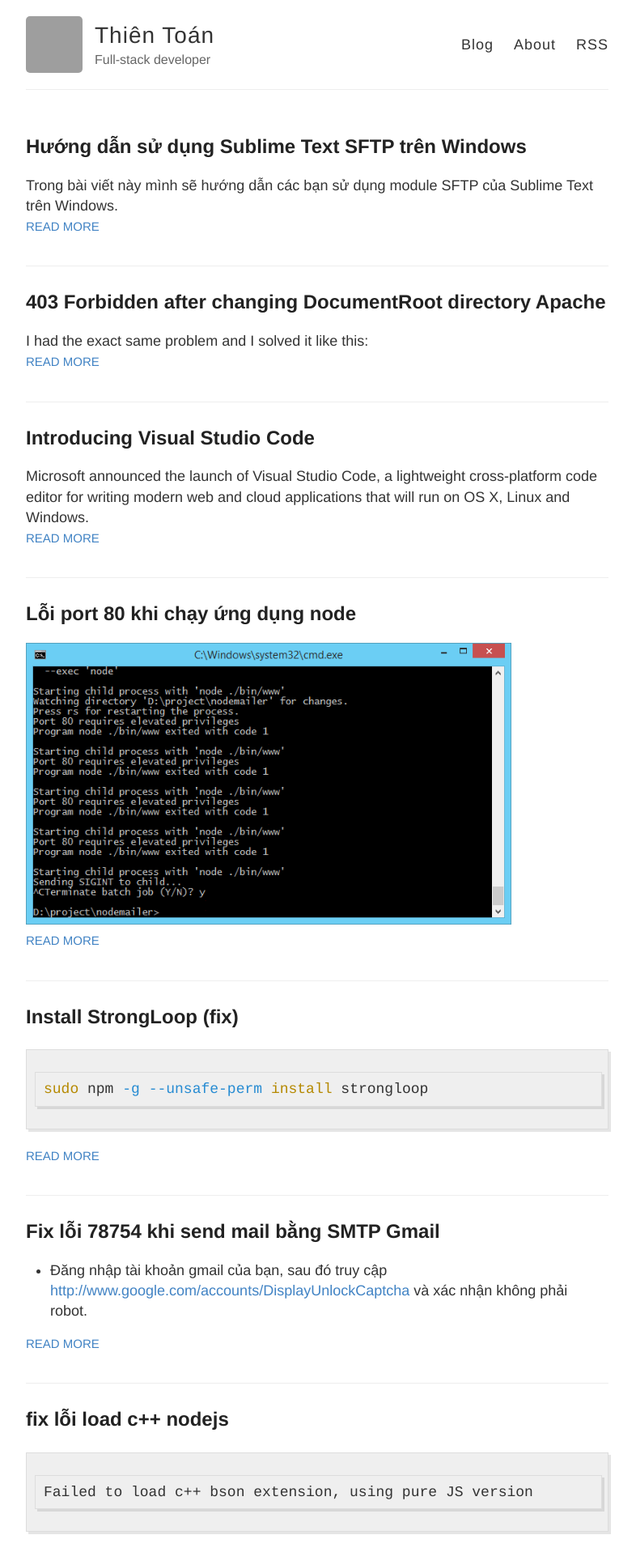
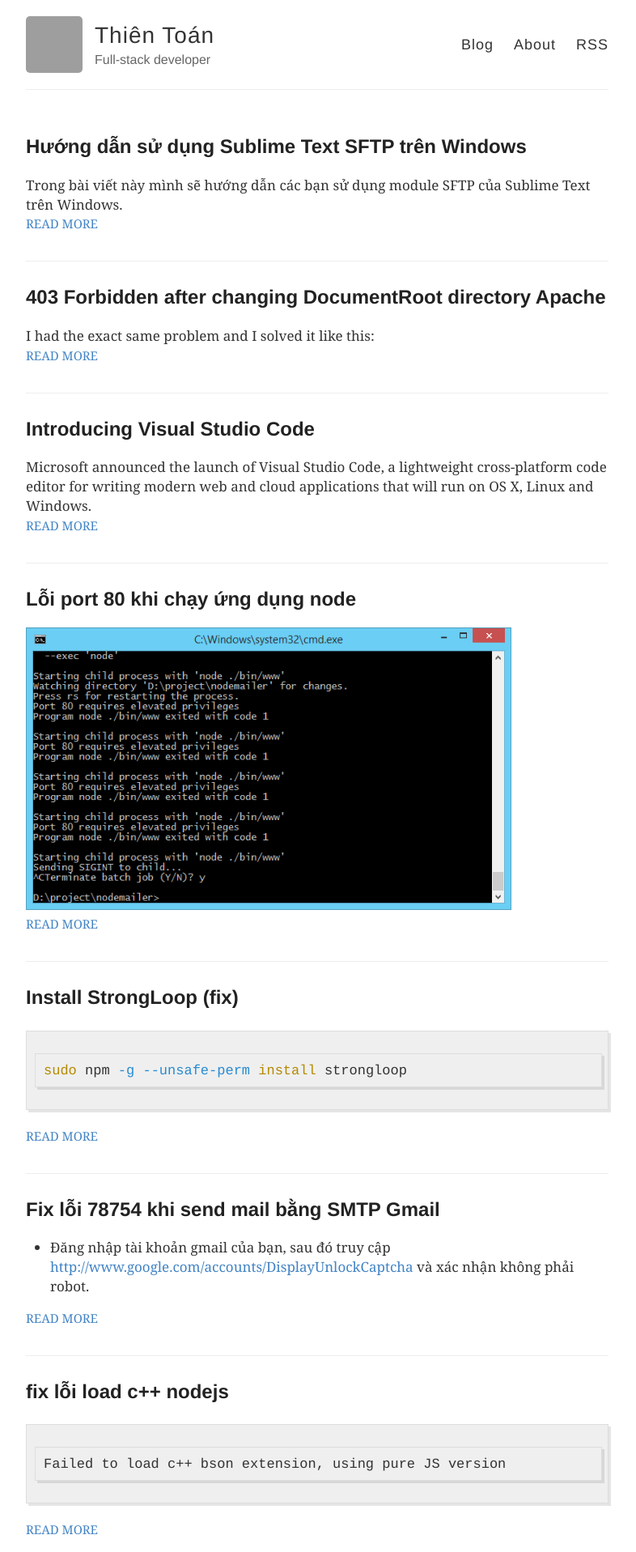
Before and after one commit to phongdpn1995/toanalien.github.io, a Jekyll site: the page built from index.html, in a window 1280 px wide. Shown: the top 1917 px of the page at 81% size, without its empty margins (248-1034 px from the left). Built offline with Jekyll 4.4.1, drawn with Linux system fonts in a browser that asks for light colours; Markdown is read by kramdown in place of the engine named in the settings; grey boxes are pictures that could not be loaded.

Commit message:
change font body

```diff
--- a/_sass/_reset.scss
+++ b/_sass/_reset.scss
@@ -51,3 +51,9 @@ table {
 *, *:before, *:after {
   -moz-box-sizing: border-box; -webkit-box-sizing: border-box; box-sizing: border-box;
 }
+
+
+.posts{
+	font-family: Georgia, serif;
+	font-size: 17px;
+}
```
